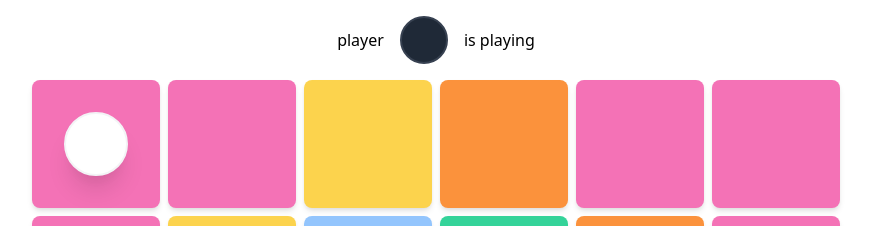
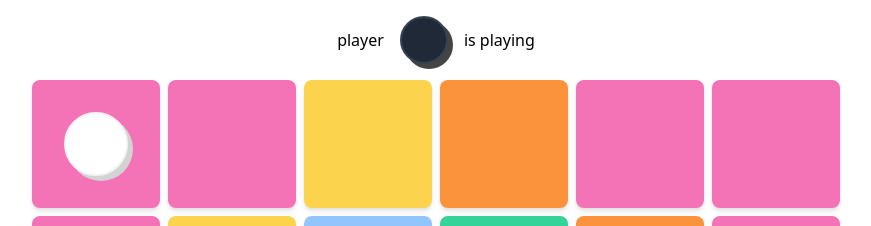
Before and after one commit to thejoeejoee/qango-game, a Nuxt app: page / in a window 1280 px wide. Both pictures are taken after a click on the element 300 px from the left and 144 px from the top of the page. Shown: the top 226 px of the page, without its empty margins (204-1075 px from the left). Built offline with nearby package versions, Linux system fonts and the light colour scheme.

Commit message:
Styling tweaks

```diff
--- a/components/Board.vue
+++ b/components/Board.vue
@@ -6,10 +6,10 @@
     >
       player
       <span
-        class="rounded-full uppercase text-xl border-2 h-12 w-12"
+        class="Token Token--small"
         :class="{
-            'bg-white border-gray-100 text-gray-700': game.nextPlayer === 0,
-            'bg-gray-800 border-gray-700 text-gray-100': game.nextPlayer === 1,
+            'Token--light': game.nextPlayer === 0,
+            'Token--dark': game.nextPlayer === 1,
         }"
       ></span>
       is playing
@@ -37,14 +37,10 @@
       >
         <div
             v-if="game.positionToToken(indexToPosition(i))"
-            class="
-              w-16 h-16
-              rounded-full
-              shadow-xl border-2
-            "
+            class="Token blur"
             :class="{
-              'bg-white border-gray-100': game.positionToToken(indexToPosition(i)).player === 0,
-              'bg-gray-800 border-gray-700': game.positionToToken(indexToPosition(i)).player === 1,
+              'Token--light': game.positionToToken(indexToPosition(i)).player === 0,
+              'Token--dark': game.positionToToken(indexToPosition(i)).player === 1,
             }"
         ></div>
       </div>
@@ -58,10 +54,29 @@
 import {indexToPosition} from "~/model/position";
 import {Game} from "~/model/game";
 
-
 export default {
   data: () => ({game: new Game()}),
 
   methods: {indexToPosition},
 }
 </script>
+
+<style>
+.Token {
+  @apply w-16 h-16 rounded-full shadow-xl border-2;
+}
+.Token--small {
+  @apply w-12 h-12;
+}
+.Token--light {
+  @apply bg-white border-gray-100;
+
+  box-shadow: 5px 5px 0 lightgray;
+}
+.Token--dark {
+  @apply bg-gray-800 border-gray-700;
+
+
+  box-shadow: 5px 5px 0 #444;
+}
+</style>
```
Also changed, not shown: model/game.ts (+4 -7 lines).
